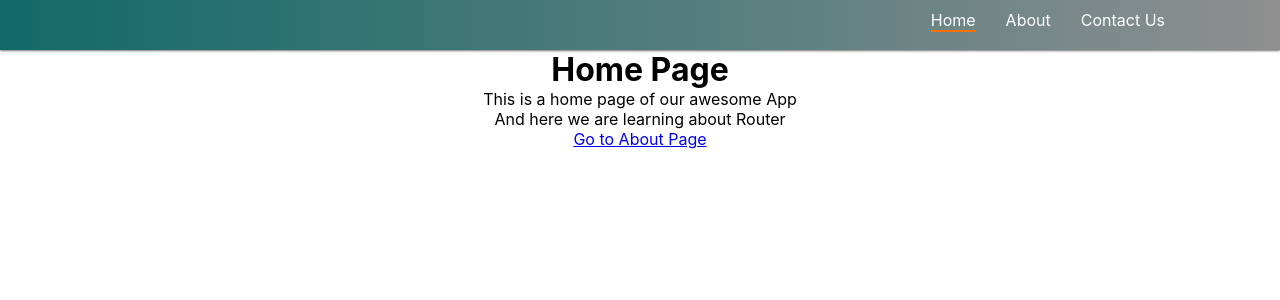
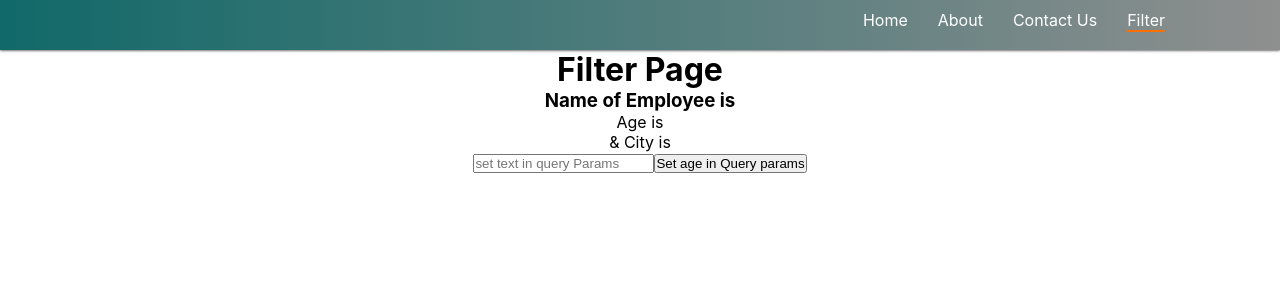
Before and after one commit to fhabhishektiwari/blog, a React (Create React App) app: page /filter in a window 1280 px wide. Before the commit this address led to /. Shown: the top 300 px of the page. Built offline with nearby package versions, Linux system fonts and the light colour scheme.

Commit message:
use SearchParams and setSearchParmas

```diff
--- a/src/App.js
+++ b/src/App.js
@@ -8,6 +8,7 @@ import About from './components/About';
 import Contact from './components/Contact';
 import User from './components/User';
 import NewNavbar from './components/NewNavbar';
+import Filter from './components/Filter';
 const App=()=>{
   return(
     <div className='App'>
@@ -19,8 +20,7 @@ const App=()=>{
         <Route path='/' element={<Home/>}/>
         <Route path='/about' element={<About/>}/>
         <Route path='/contact' element={<Contact/>}/>
-        <Route path='/*' element={<Navigate to='/' />}/>
-        <Route path='/user/:name' element={<User/>}/>
+        <Route path='/filter' element={<Filter/>}/>
 
       </Routes>
     </BrowserRouter>
--- /dev/null
+++ b/src/components/Filter.js
@@ -0,0 +1,21 @@
+import {useSearchParams} from 'react-router-dom';
+const Filter=()=>{
+    const [searchParams,setSearchParams]=useSearchParams();
+    // console.log(searchParams.get('age'));
+    // console.log(searchParams.get('city'));
+    const name=searchParams.get('name');
+    const age=searchParams.get('age');
+    const city=searchParams.get('city');
+    return(
+        <div>
+            <h1>Filter Page</h1>
+            <h3>Name of Employee is {name}</h3>
+            <p>Age is {age}</p>
+            <p>& City is {city}</p>
+            <input type="text" onChange={(e)=>setSearchParams({text:e.target.value,age:10})} placeholder='set text in query Params'/>
+            <button onClick={(e)=>setSearchParams({age:40,name:'Nishant',city:'Luckhnow'})}>Set age in Query params</button>
+        </div>
+    );
+}
+
+export default Filter;
--- a/src/components/NewNavbar.js
+++ b/src/components/NewNavbar.js
@@ -8,6 +8,7 @@ const NewNavbar=()=>{
                 <li><NavLink className='nav-bar-link' to='/' style={({isActive})=>{return {color:isActive?'#fff':''} && {borderBottom:isActive?'2px solid #ff6f00':''}}}>Home</NavLink></li>
                 <li><NavLink className='nav-bar-link' to='/about' style={({isActive})=>{return {color:isActive?'#0b7753':''} && {borderBottom:isActive?'2px solid #ff6f00':''}}}>About</NavLink></li>
                 <li><NavLink className='nav-bar-link' to='/contact' style={({isActive})=>{return {color:isActive?'#0b7753':'#000'} && {borderBottom:isActive?'2px solid #ff6f00':''}}}>Contact Us</NavLink></li>
+                <li><NavLink className='nav-bar-link' to='/filter' style={({isActive})=>{return {color:isActive?'#0b7753':'#000'} && {borderBottom:isActive?'2px solid #ff6f00':''}}}>Filter</NavLink></li>
             </ul>
         </div>
     );
```
